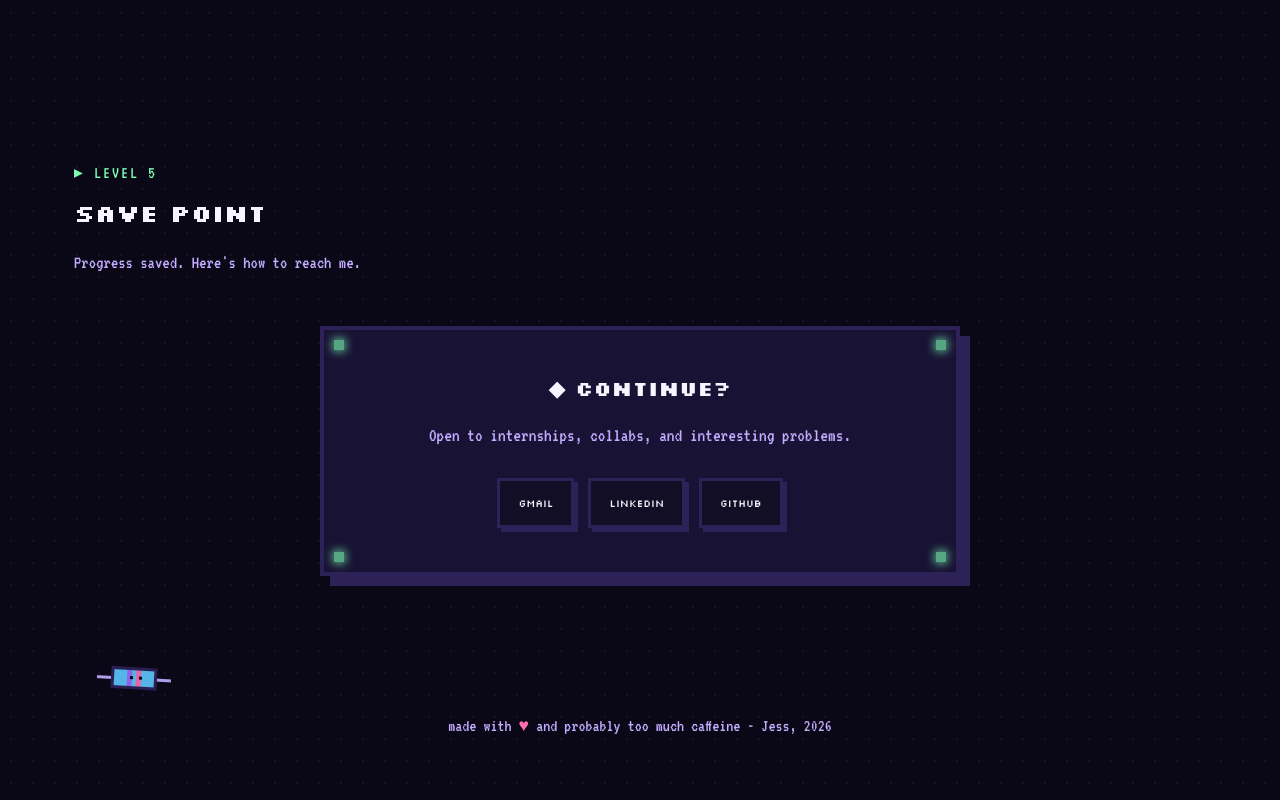
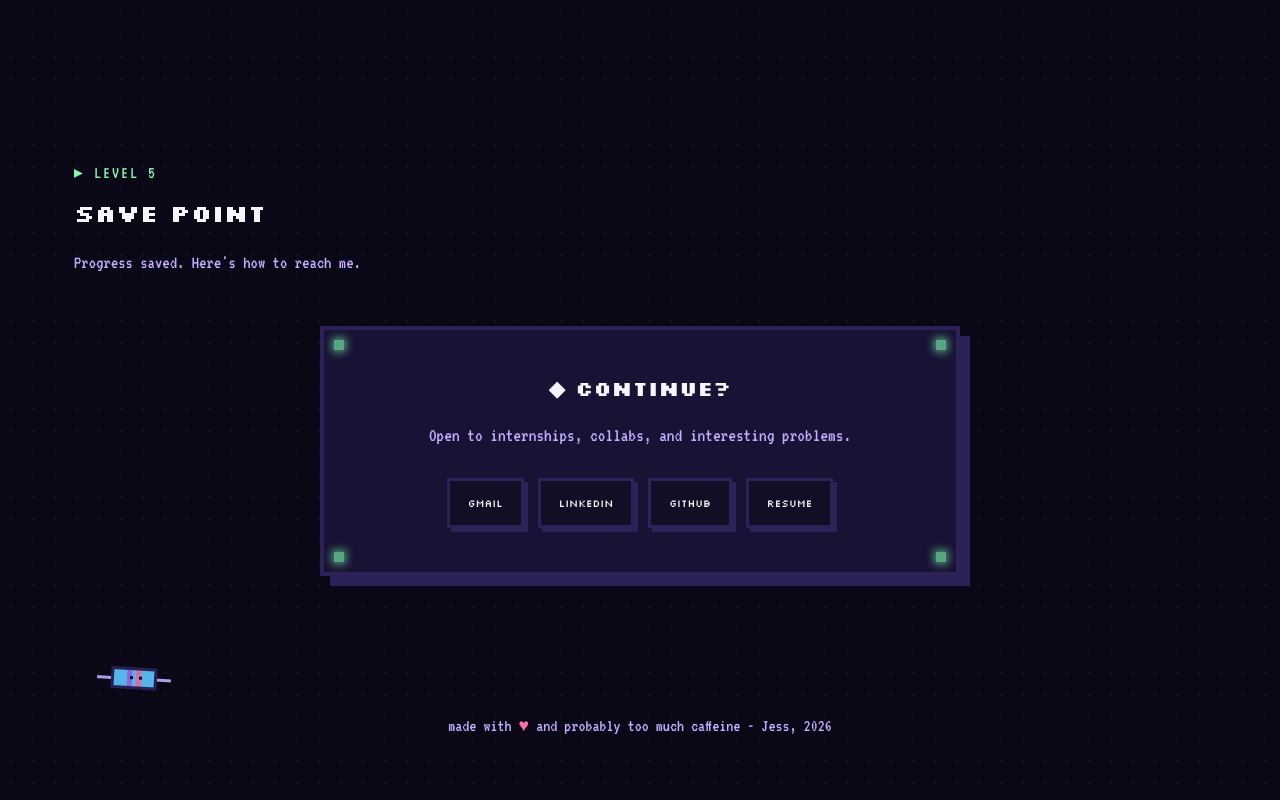
Before and after one commit to jessicajohn23/portfolio1, a plain HTML site: page index.html in a window 1280 px wide. Shown: the part 3518-4318 px from the top of the page. Drawn offline with Linux system fonts and the light colour scheme.

Commit message:
add resume to portfolio

```diff
--- a/index.html
+++ b/index.html
@@ -610,6 +610,7 @@ footer .heart{ color:var(--pink); }
         <a class="contact-btn" href="mailto:jessicamjohn07@gmail.com">Gmail</a>
       <a class="contact-btn" href="https://linkedin.com/in/jessicajohn07" target="_blank" rel="noopener">LinkedIn</a>
       <a class="contact-btn" href="https://github.com/jessicajohn23" target="_blank" rel="noopener">GitHub</a>
+      <a class="contact-btn" href="Resume.pdf" target="_blank" rel="noopener">Resume</a>
     </div>
   </div>
 </section>
```
Also changed, not shown: 1 other file.
